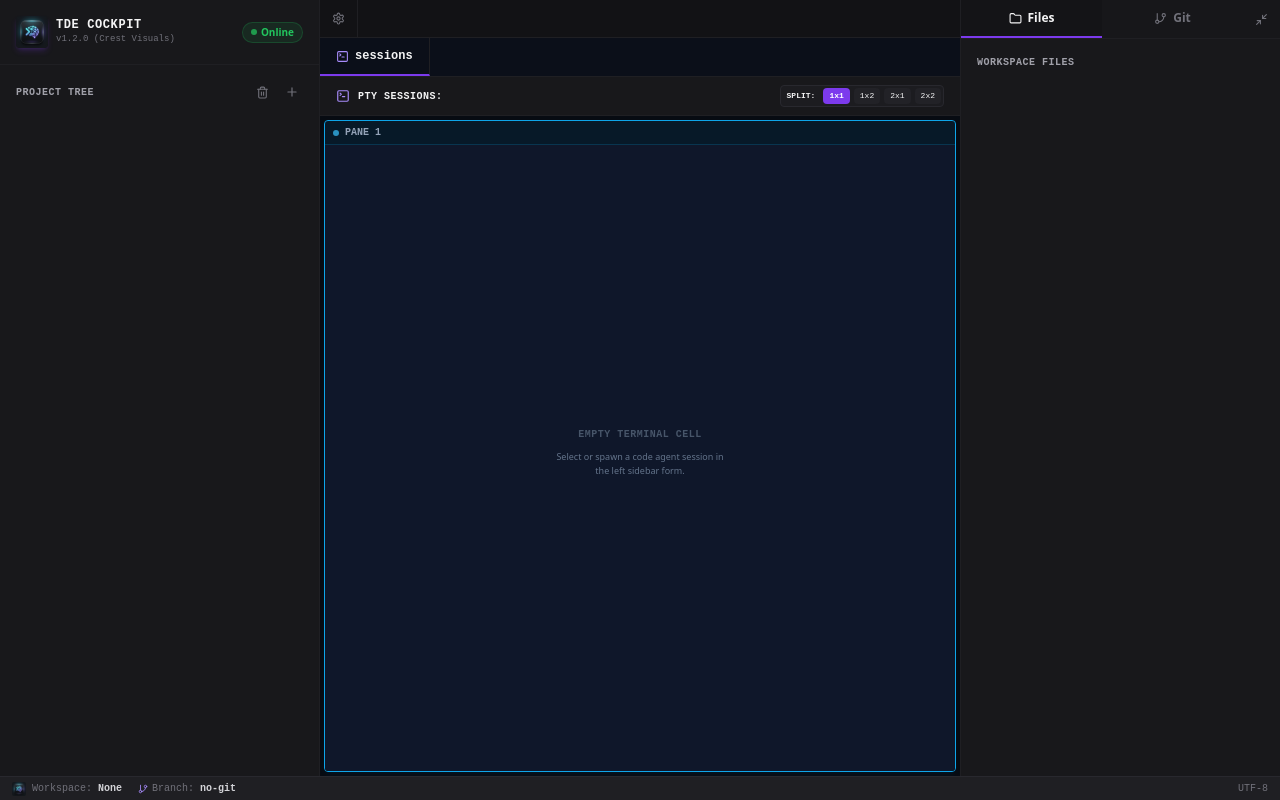
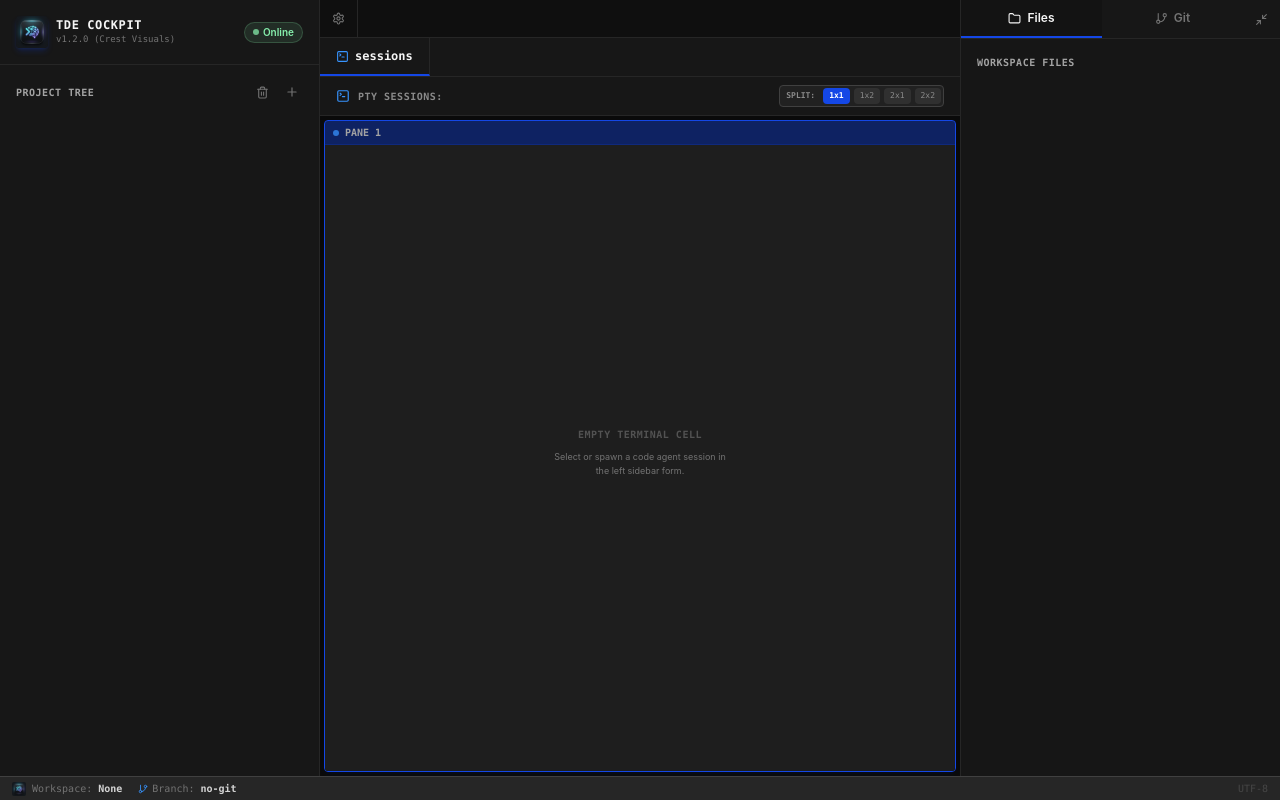
Before and after one commit to blackTDE/blackTDE, a React (Vite) app: page / in a window 1280 px wide. Built offline with nearby package versions, Linux system fonts and the light colour scheme.

Commit message:
Redesign UI with Orca-inspired palette

```diff
--- a/src/App.tsx
+++ b/src/App.tsx
@@ -29,10 +29,10 @@ import {
 const getAgentIconClass = (name: string): string => {
   const lower = name.toLowerCase();
   if (lower.includes('claude')) return 'from-orange-500 to-amber-600';
-  if (lower.includes('gemini')) return 'from-blue-500 to-indigo-600';
+  if (lower.includes('gemini')) return 'from-brand to-brand-light';
   if (lower.includes('codex')) return 'from-emerald-500 to-teal-600';
-  if (lower.includes('aider')) return 'from-purple-500 to-indigo-600';
-  return 'from-indigo-600 to-fuchsia-600';
+  if (lower.includes('aider')) return 'from-brand to-slate-500';
+  return 'from-brand to-slate-600';
 };
 
 const getInitials = (name: string): string => {
@@ -684,19 +684,19 @@ function App() {
 
           {activeFatherTabId === 'settings' ? (
             /* Render full page Settings Dashboard */
-            <div className="flex-grow min-h-0 bg-[#070b12] overflow-hidden">
+            <div className="flex-grow min-h-0 bg-[#0a0a0a] overflow-hidden">
               <SettingsPanel />
             </div>
           ) : (
             /* Render Workspace Content */
             <>
               {/* Level 2: Child Tabs (sessions and open files) */}
-              <div className="shrink-0 flex items-center justify-between border-b border-surface-2 bg-[#0b0f19] select-none">
+              <div className="shrink-0 flex items-center justify-between border-b border-surface-2 bg-[#171717] select-none">
                 <div className="flex-1 flex items-center overflow-x-auto scrollbar-none relative">
                   {/* Sessions Tab - sticky to the left */}
                   <button
                     onClick={() => setActiveFileTab(null)}
-                    className={`sticky left-0 z-10 flex items-center space-x-1.5 px-4 py-2.5 text-xs font-semibold border-r border-surface-2 transition bg-[#0b0f19] shrink-0 border-b-2 ${
+                    className={`sticky left-0 z-10 flex items-center space-x-1.5 px-4 py-2.5 text-xs font-semibold border-r border-surface-2 transition bg-[#171717] shrink-0 border-b-2 ${
                       activeFileTab === null
                         ? 'border-b-brand text-zinc-100'
                         : 'border-b-transparent text-zinc-500 hover:text-zinc-350'
@@ -744,7 +744,7 @@ function App() {
               {/* Tab content area */}
               <div className={`flex-grow min-h-0 overflow-hidden ${activeFileTab === null ? 'p-0' : 'p-4'}`}>
                 {activeFileTab === null ? (
-                  <div className="w-full h-full flex flex-col bg-[#070b12] overflow-hidden">
+                  <div className="w-full h-full flex flex-col bg-[#0a0a0a] overflow-hidden">
                     {/* Clean Terminal Toolbar */}
                     <div className="shrink-0 bg-surface-1 border-b border-surface-2 px-4 py-2 flex items-center justify-between select-none overflow-x-auto">
                       <div className="flex items-center space-x-2 overflow-x-auto">
@@ -813,7 +813,7 @@ function App() {
                     </div>
 
                     {/* Terminal Grid */}
-                    <div className="flex-grow min-h-0 p-0 bg-[#070b12] overflow-hidden">
+                    <div className="flex-grow min-h-0 p-0 bg-[#0a0a0a] overflow-hidden">
                       <TerminalGrid />
                     </div>
                   </div>
--- a/src/components/FileTree.tsx
+++ b/src/components/FileTree.tsx
@@ -49,7 +49,7 @@ const FileNode: React.FC<NodeProps> = ({ name, path, isDir, level }) => {
         {isDir ? (
           <>
             {isOpen ? <ChevronDown size={12} className="text-slate-500" /> : <ChevronRight size={12} className="text-slate-500" />}
-            {isOpen ? <FolderOpen size={12} className="text-sky-400" /> : <Folder size={12} className="text-sky-400" />}
+            {isOpen ? <FolderOpen size={12} className="text-brand-light" /> : <Folder size={12} className="text-brand-light" />}
           </>
         ) : (
           <>
--- a/src/components/TerminalGrid.tsx
+++ b/src/components/TerminalGrid.tsx
@@ -28,16 +28,16 @@ export const TerminalGrid: React.FC = () => {
         onClick={() => setActivePaneIndex(index)}
         className={`relative w-full h-full rounded border flex flex-col overflow-hidden transition-all duration-200 ${
           isActive
-            ? 'border-sky-500 shadow-md shadow-sky-500/5'
+            ? 'border-brand shadow-md shadow-brand/5'
             : 'border-slate-800 hover:border-slate-700 bg-slate-900/10'
         }`}
       >
         {/* Cell Header */}
         <div className={`px-2 py-1 flex items-center justify-between text-[10px] font-mono select-none ${
-          isActive ? 'bg-sky-950/40 border-b border-sky-500/20' : 'bg-slate-950/20 border-b border-slate-850'
+          isActive ? 'bg-brand/40 border-b border-brand/20' : 'bg-slate-950/20 border-b border-slate-850'
         }`}>
           <div className="flex items-center space-x-1.5">
-            <span className={`w-1.5 h-1.5 rounded-full ${isActive ? 'bg-sky-400 animate-pulse' : 'bg-slate-600'}`} />
+            <span className={`w-1.5 h-1.5 rounded-full ${isActive ? 'bg-brand-light animate-pulse' : 'bg-slate-600'}`} />
             <span className="text-[10px] text-slate-400 font-bold uppercase">Pane {index + 1}</span>
             {session && (
               <span className="text-slate-500 text-[9px] font-semibold bg-slate-800/80 px-1.5 py-0.5 rounded border border-slate-700 max-w-[120px] truncate">
@@ -60,7 +60,7 @@ export const TerminalGrid: React.FC = () => {
         </div>
 
         {/* Cell Content */}
-        <div className="flex-grow min-h-0 bg-[#0f172a]">
+        <div className="flex-grow min-h-0 bg-[#1e1e1e]">
           {sessId ? (
             <TerminalPane sessionId={sessId} />
           ) : (
--- a/src/components/TerminalPane.tsx
+++ b/src/components/TerminalPane.tsx
@@ -22,17 +22,17 @@ export const TerminalPane: React.FC<TerminalPaneProps> = ({ sessionId }) => {
       fontSize: 13,
       fontFamily: "'MesloLGS NF', 'Meslo LGS NF', 'MesloLGS Nerd Font', 'JetBrainsMono Nerd Font', 'JetBrains Mono Nerd Font', 'FiraCode Nerd Font', 'Fira Code Nerd Font', 'Hack Nerd Font', 'Symbols Nerd Font Mono', 'JetBrains Mono', 'Menlo', 'Monaco', 'Courier New', monospace",
       theme: {
-        background: '#0f172a', // Slate 900
-        foreground: '#f8fafc', // Slate 50
-        cursor: '#38bdf8',     // Sky 400
-        black: '#1e293b',
-        red: '#ef4444',
-        green: '#22c55e',
-        yellow: '#eab308',
-        blue: '#3b82f6',
-        magenta: '#a855f7',
-        cyan: '#06b6d4',
-        white: '#cbd5e1',
+        background: '#0a0a0a',
+        foreground: '#fafafa',
+        cursor: '#3794ff',
+        black: '#262626',
+        red: '#ff6568',
+        green: '#86efac',
+        yellow: '#fbbf24',
+        blue: '#3794ff',
+        magenta: '#b66dff',
+        cyan: '#40b0a6',
+        white: '#e5e5e5',
       },
     });
 
@@ -192,7 +192,7 @@ export const TerminalPane: React.FC<TerminalPaneProps> = ({ sessionId }) => {
   }, [sessionId]);
 
   return (
-    <div className="w-full h-full bg-[#0f172a] p-3 rounded-lg border border-slate-800/85 flex flex-col">
+    <div className="w-full h-full bg-[#0a0a0a] p-3 rounded-lg border border-slate-800/85 flex flex-col">
       <div ref={containerRef} className="w-full h-full flex-grow min-h-[400px]" />
     </div>
   );
--- a/src/index.css
+++ b/src/index.css
@@ -4,12 +4,20 @@
 
 :root {
   color-scheme: dark;
+  --background: #0a0a0a;
+  --foreground: #fafafa;
+  --card: #171717;
+  --muted: #262626;
+  --border: rgb(255 255 255 / 0.07);
+  --ring: #737373;
+  --primary: #1447e6;
 }
 
 body {
   margin: 0;
-  font-family: Inter, system-ui, Avenir, Helvetica, Arial, sans-serif;
-  background-color: #0f172a;
+  font-family: Geist, -apple-system, BlinkMacSystemFont, "Segoe UI", sans-serif;
+  background-color: var(--background);
+  color: var(--foreground);
   color-scheme: dark;
 }
 
@@ -20,26 +28,26 @@ body {
 }
 
 ::-webkit-scrollbar-track {
-  background: #070b12;
+  background: #0a0a0a;
 }
 
 ::-webkit-scrollbar-thumb {
-  background: #1e293b;
+  background: #404040;
   border-radius: 3px;
 }
 
 ::-webkit-scrollbar-thumb:hover {
-  background: #334155;
+  background: #525252;
 }
 
 /* Firefox compatibility */
 * {
   scrollbar-width: thin;
-  scrollbar-color: #1e293b #070b12;
+  scrollbar-color: #404040 #0a0a0a;
 }
 
 /* Prevent default browser selection ring from being white/ugly */
 input:focus, select:focus, textarea:focus {
   outline: none;
-  border-color: #3b82f6; /* Tailwind blue-500 */
+  border-color: var(--primary);
 }
--- a/tailwind.config.js
+++ b/tailwind.config.js
@@ -8,21 +8,60 @@ export default {
     extend: {
       colors: {
         surface: {
-          DEFAULT: "#0f0f11",
-          1: "#18181b",
-          2: "#1f1f23",
-          3: "#28282e",
+          DEFAULT: "#0a0a0a",
+          1: "#171717",
+          2: "#262626",
+          3: "#404040",
         },
         brand: {
-          DEFAULT: "#7c3aed",
-          light: "#a78bfa",
+          DEFAULT: "#1447e6",
+          light: "#3794ff",
         },
-        success: "#22c55e",
-        warning: "#f59e0b",
-        error: "#ef4444",
+        slate: {
+          50: "#fafafa",
+          100: "#f5f5f5",
+          200: "#e5e5e5",
+          300: "#d4d4d4",
+          350: "#c4c4c4",
+          400: "#a3a3a3",
+          450: "#8a8a8a",
+          500: "#737373",
+          550: "#666666",
+          600: "#525252",
+          650: "#474747",
+          700: "#404040",
+          750: "#353535",
+          800: "#262626",
+          850: "#212121",
+          900: "#171717",
+          950: "#0a0a0a",
+        },
+        zinc: {
+          50: "#fafafa",
+          100: "#f5f5f5",
+          150: "#eeeeee",
+          200: "#e5e5e5",
+          250: "#dddddd",
+          300: "#d4d4d4",
+          350: "#c4c4c4",
+          400: "#a3a3a3",
+          450: "#8a8a8a",
+          500: "#737373",
+          550: "#666666",
+          600: "#525252",
+          650: "#474747",
+          700: "#404040",
+          800: "#262626",
+          900: "#171717",
+          950: "#0a0a0a",
+        },
+        success: "#86efac",
+        warning: "#fbbf24",
+        error: "#ff6568",
       },
       fontFamily: {
-        mono: ["JetBrains Mono", "Fira Code", "ui-monospace", "monospace"],
+        sans: ["Geist", "-apple-system", "BlinkMacSystemFont", "Segoe UI", "sans-serif"],
+        mono: ["SF Mono", "SFMono-Regular", "ui-monospace", "Cascadia Code", "Menlo", "Consolas", "monospace"],
       },
     },
   },
```
Also changed, not shown: src/components/EditorPane.tsx (+5 -5 lines), src/components/GitDiffCompare.tsx (+7 -7 lines), src/components/GitPanel.tsx (+10 -10 lines), src/components/ProviderVault.tsx (+4 -4 lines), src/components/SettingsPanel.tsx (+25 -25 lines).
